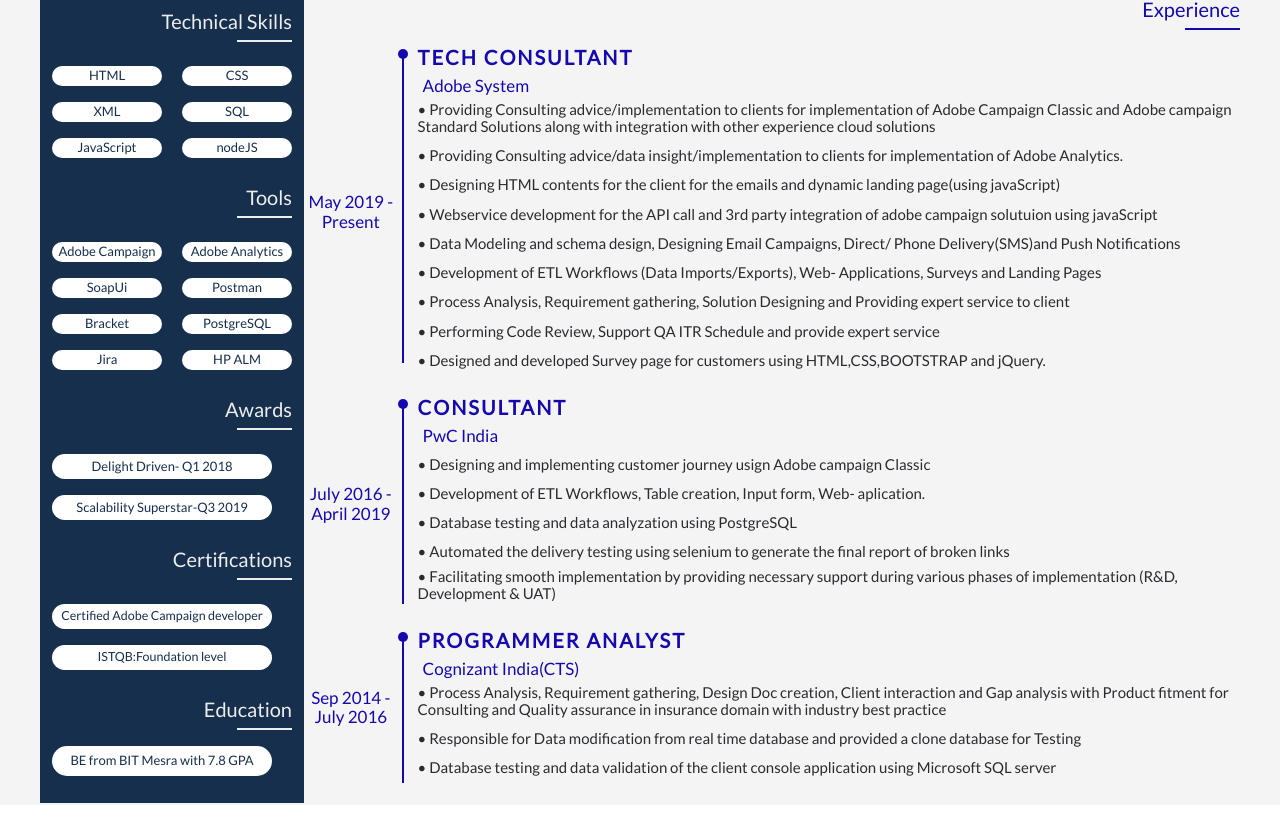
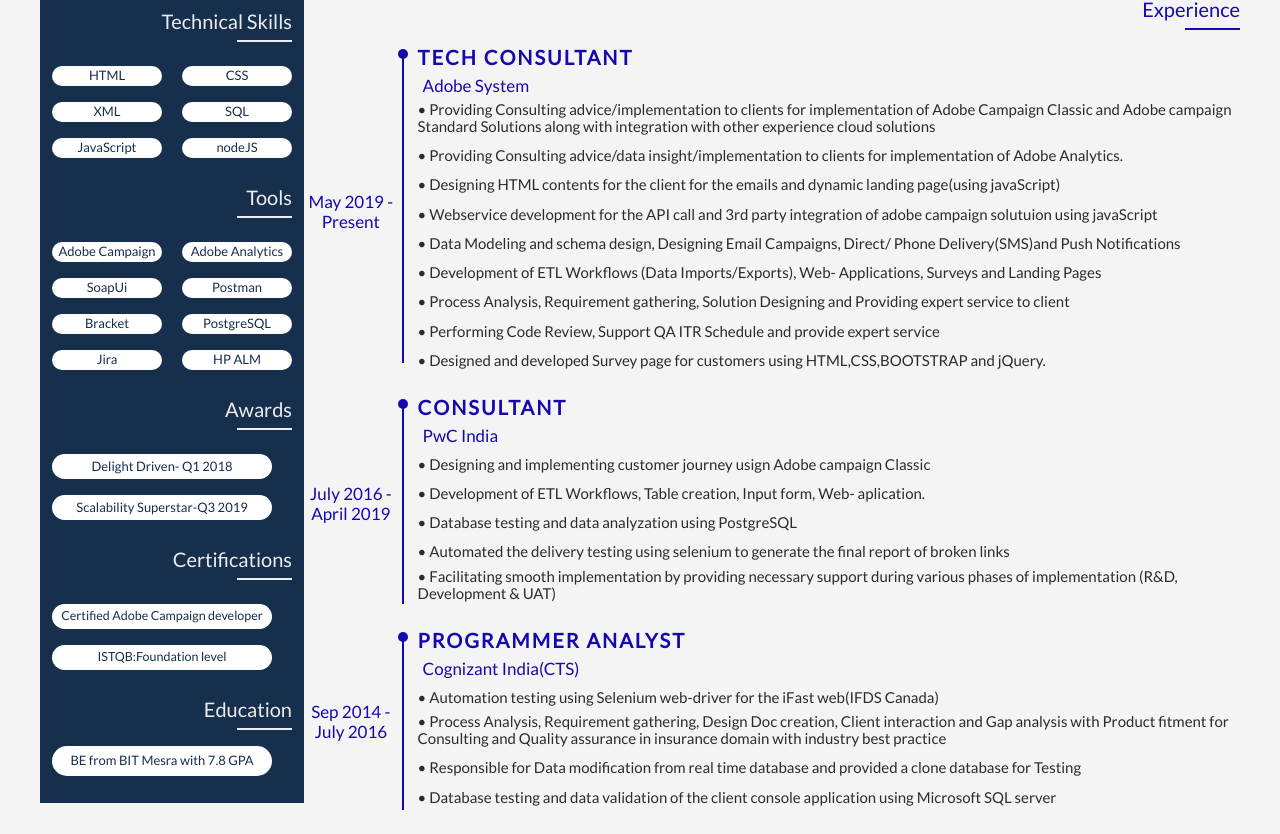
Before and after one commit to Wasima829/coverPage, a plain HTML site: page index.html in a window 1280 px wide. Shown: the part 169-1003 px from the top of the page. Before the commit the page ends 974 px from the top, so only its background shows below. Drawn offline with Linux system fonts and the light colour scheme.

Commit message:
Update index.html
Added cts info

```diff
--- a/index.html
+++ b/index.html
@@ -303,6 +303,9 @@ Cloud using open source technologies- javaScript, nodeJs, HTML, CSS, XML and SQL
                                                     Cognizant India(CTS)
                                                 </p>
                                                 <p class="info_cont">
+                                                    • Automation testing using Selenium web-driver for the iFast web(IFDS Canada)
+                                                </p>
+                                                <p class="info_cont">
                                                     • Process Analysis, Requirement gathering, Design Doc creation, Client interaction
                                                     and Gap analysis with Product fitment for Consulting and
                                                     Quality assurance in insurance domain with industry best practice
```
